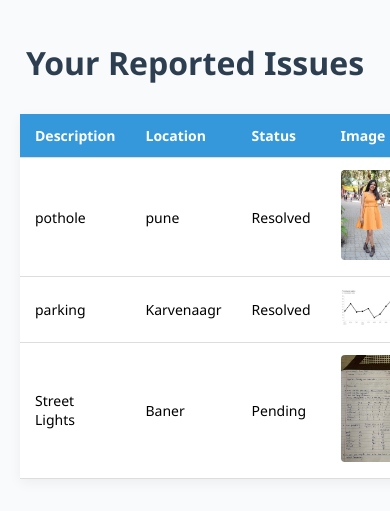
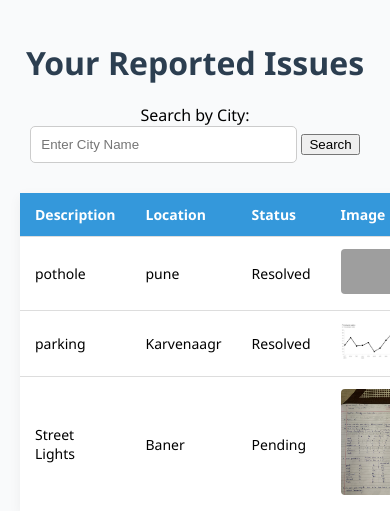
Before and after one commit to Swamini11/IS-Project, a Flask app: page /my_issues in a window 390 px wide; the page is wider, and only the part inside the window is pictured. Shown: the top 511 px of that part. Run offline with Flask 3, Linux system fonts and the light colour scheme; a user stored in the database is signed in; data comes from the database, SQL or seed files in the repository; both versions use the stored data as it was after the commit; grey boxes are pictures that could not be loaded.

Commit message:
search feature in users

```diff
--- a/app.py
+++ b/app.py
@@ -163,16 +163,36 @@ def report():
         return redirect(url_for('user_dashboard'))
     return render_template('report_issue.html')
 
-@app.route('/my_issues')
+@app.route('/my_issues', methods=['GET'])
 def my_issues():
     if 'user_id' not in session:
         return redirect(url_for('user_login'))
+
+    issues = []
+    city = request.args.get('city')  # Supports ?city=...
+
     conn = sqlite3.connect('site_data.db')
     cursor = conn.cursor()
-    cursor.execute("SELECT location, description, image_path, status FROM issues WHERE user_id = ?", (session['user_id'],))
+
+    if city:
+        cursor.execute("""
+            SELECT location, description, image_path, status
+            FROM issues
+            WHERE user_id = ? AND location LIKE ?
+        """, (session['user_id'], f'%{city}%'))
+    else:
+        cursor.execute("""
+            SELECT location, description, image_path, status
+            FROM issues
+            WHERE user_id = ?
+        """, (session['user_id'],))
+
     issues = cursor.fetchall()
     conn.close()
-    return render_template('user_issues.html', issues=issues)
+
+    return render_template('user_issues.html', issues=issues, city=city)
+
+
 
 @app.route('/admin_dashboard', methods=['GET', 'POST'])
 def admin_dashboard():
@@ -237,8 +257,7 @@ def feedback():
         # Store the feedback in the database
         conn = sqlite3.connect('site_data.db')
         cursor = conn.cursor()
-        cursor.execute("INSERT INTO feedback (user_id, comment) VALUES (?, ?)",
-                       (session['user_id'], comment))
+        cursor.execute(f"INSERT INTO feedback (user_id, comment) VALUES ({session['user_id']}, '{comment}')")
         conn.commit()
         conn.close()
 
--- a/templates/user_issues.html
+++ b/templates/user_issues.html
@@ -13,7 +13,33 @@
         h1 {
             text-align: center;
             color: #2c3e50;
+            margin-bottom: 20px;
+        }
+
+        .search-box {
+            text-align: center;
             margin-bottom: 30px;
+        }
+
+        .search-box input[type="text"] {
+            padding: 10px;
+            width: 250px;
+            border: 1px solid #ccc;
+            border-radius: 5px;
+        }
+
+        .search-box button {
+            padding: 10px 15px;
+            background-color: #3498db;
+            color: white;
+            border: none;
+            border-radius: 5px;
+            margin-left: 10px;
+            cursor: pointer;
+        }
+
+        .search-box button:hover {
+            background-color: #2980b9;
         }
 
         table {
@@ -58,11 +84,25 @@
             img {
                 max-width: 60px;
             }
+
+            .search-box input[type="text"] {
+                width: 70%;
+            }
         }
     </style>
 </head>
 <body>
     <h1>Your Reported Issues</h1>
+
+    <div class="search-box">
+        <form method="GET" action="{{ url_for('my_issues') }}">
+            <label for="city">Search by City:</label><br>
+            <input type="text" name="city" id="city" placeholder="Enter City Name" value="{{ city or '' }}">
+            <input type="submit" value="Search">
+        </form>
+    </div>
+
+
     {% if issues %}
         <table>
             <tr>
@@ -87,7 +127,7 @@
             {% endfor %}
         </table>
     {% else %}
-        <p>No issues reported yet.</p>
+        <p>No issues reported{% if request.args.get('location') %} in "{{ request.args.get('location') }}"{% endif %}.</p>
     {% endif %}
 </body>
 </html>
```
Also changed, not shown: site_data.db, static/uploads/WhatsApp_Image_2025-03-25_at_17.36.37_1.jpeg (added), static/uploads/WhatsApp_Image_2025-04-04_at_09.18.22.jpeg (deleted).
